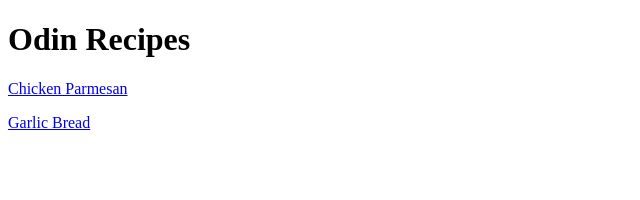
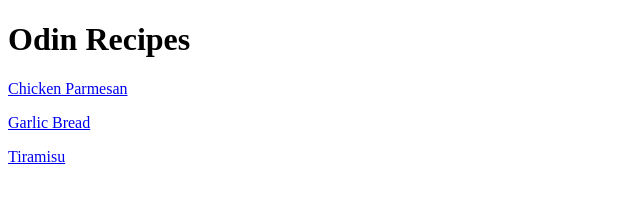
Before and after one commit to Cornelius-Harris/odin-recipes, a plain HTML site: page index.html in a window 1280 px wide. Shown: the full height of the page, 0-640 px from the left. Drawn offline with Linux system fonts and the light colour scheme.

Commit message:
Add Tiramisu recipe page link

```diff
--- a/index.html
+++ b/index.html
@@ -7,9 +7,9 @@
     <title>Odin Recipes</title>
 </head>
 <body>
-    <h1>Odin Recipes</h1>
+   <h1>Odin Recipes</h1>
    <p><a href="./recipes/chicken-parm.html">Chicken Parmesan</a><p>
    <p><a href="./recipes/garlic-bread.html">Garlic Bread</a></p>
-
+   <p><a href="./recipes/tiramisu.html>">Tiramisu</a></p>
 </body>
 </html>
```
